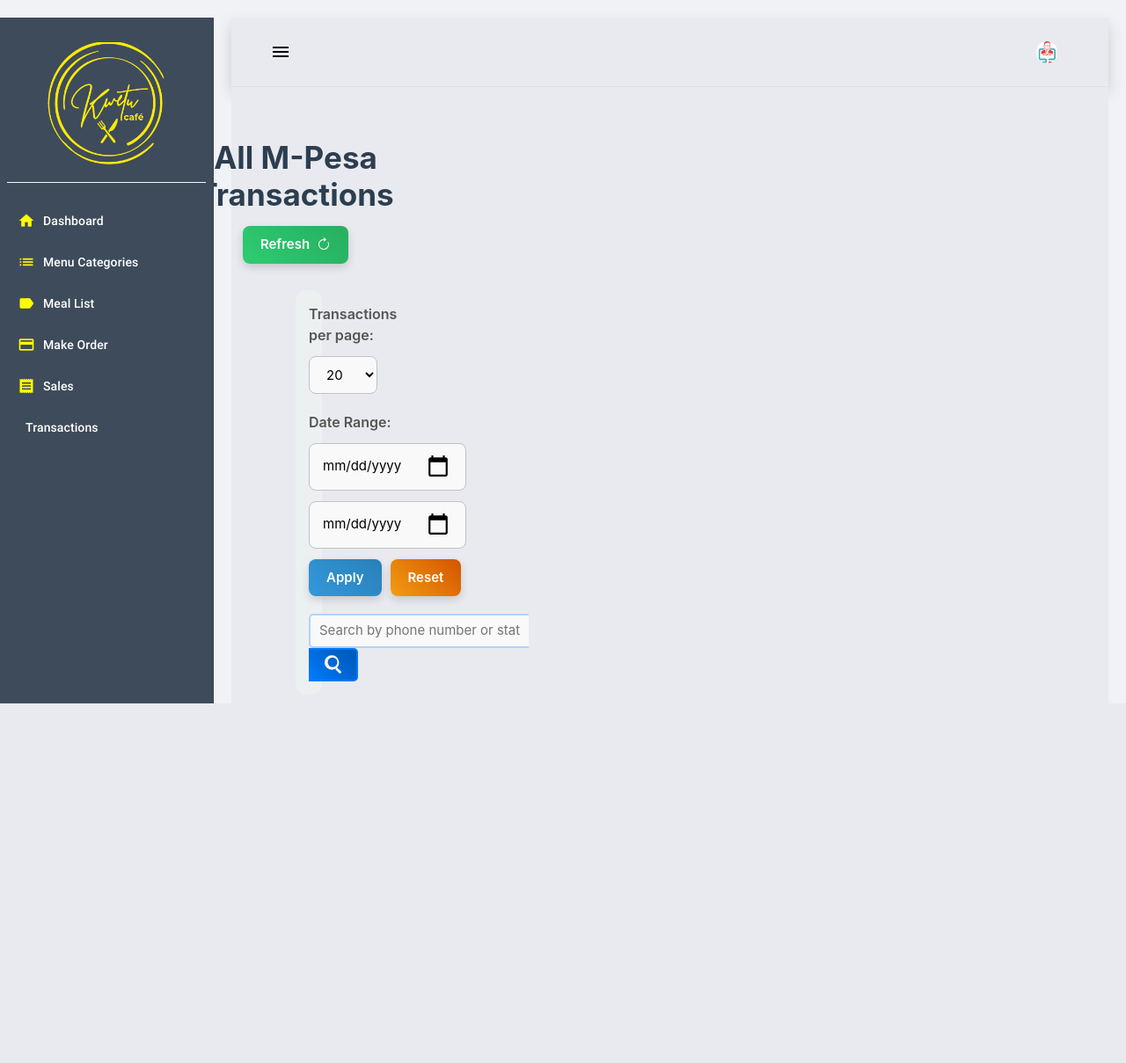
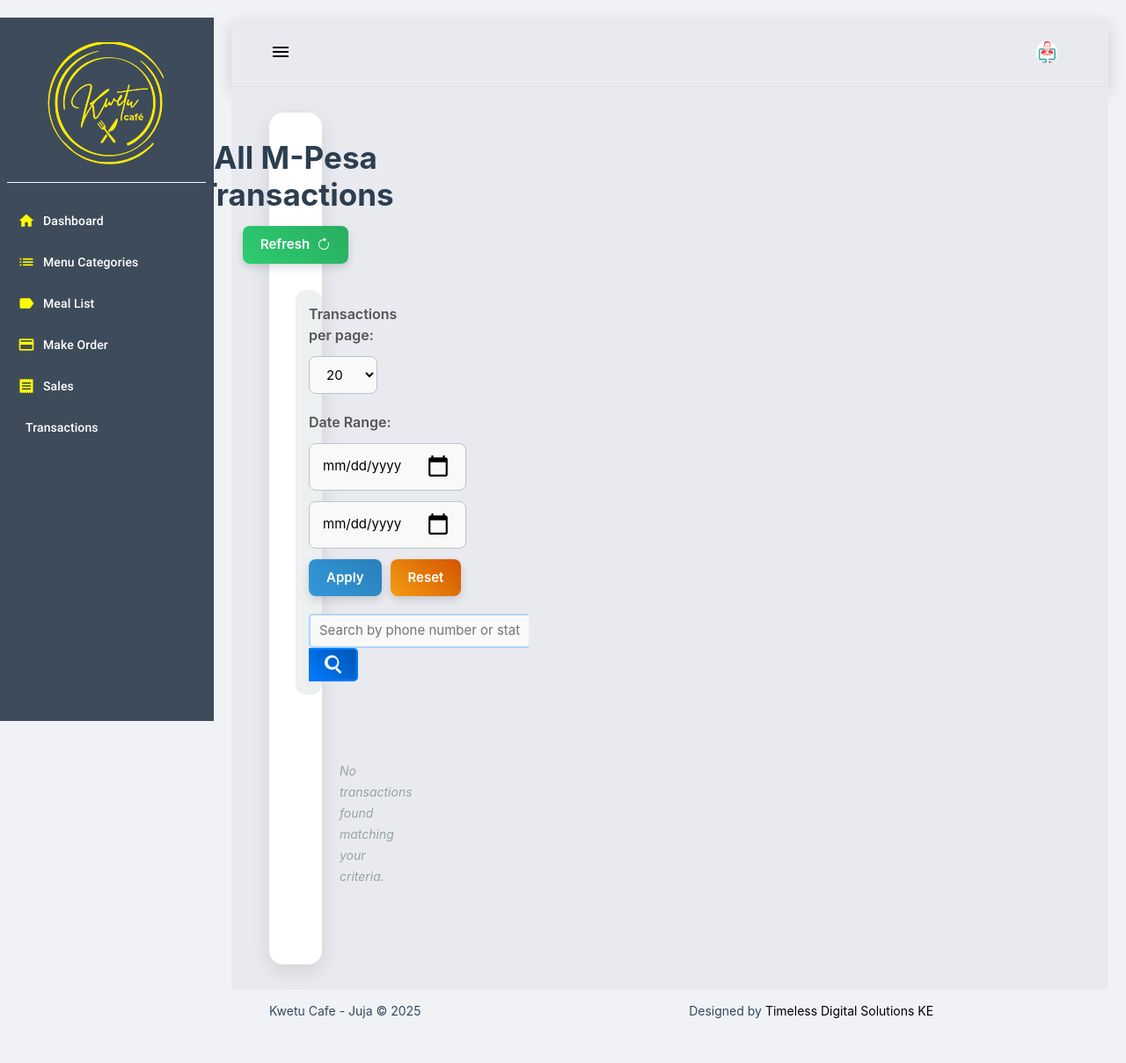
Before and after one commit to alfredmm/kwetu-cafe-pos-v2, a Django app: page /transactions/ in a window 1280 px wide. Shown: the whole page at 88% size. Before the commit the page ends 800 px from the top, so only its background shows below. Run offline with Django 3.2, Linux system fonts and the light colour scheme; data that the repository does not hold is empty; some libraries are stand-ins or nearby versions.

Commit message:
Updated transactions.html css and default/css/styles

```diff
--- a/posApp/templates/posApp/transactions.html
+++ b/posApp/templates/posApp/transactions.html
@@ -13,35 +13,13 @@ margin: 0;
 padding: 20px;
 color: #34495e;
 }
-/* Add this to your style block */
-.container-fluid {
-    max-width: none !important;
-    width: 100% !important;
-    margin: 0 !important;
-    padding: 30px !important;
-}
-
-/* Ensure the table container takes full width */
-#table-container {
-    width: 100% !important;
-}
-
-/* Make the table responsive */
-table {
-    width: 100% !important;
-    min-width: 100% !important;
-}
-
-/* Override any conflicting width constraints from other CSS files */
-body, html {
-    width: 100%;
-    overflow-x: hidden;
-}
-
-/* Fix for the form shrinking issue */
-.body-wrapper .main-wrapper .page-wrapper .content-wrapper {
-    min-height: calc(100vh - 84px - 62px) !important;
-    width: 100% !important;
+.container {
+max-width: 1200px;
+margin: 0 auto;
+background-color: #ffffff;
+padding: 30px;
+border-radius: 16px;
+box-shadow: 0 8px 24px rgba(0, 0, 0, 0.1);
 }
 .header-with-button {
 display: flex;
@@ -377,7 +355,7 @@ color: #555;
 }
 </style>
 
-<div class="container-fluid">
+<div class="container">
 
   <div class="header-with-button">
     <h1>All M-Pesa Transactions</h1>
--- a/static/posAPP/assets/default/css/style.css
+++ b/static/posAPP/assets/default/css/style.css
@@ -1,9 +1,33 @@
-html,
-body {
-    height: 100%;
-    width: 100%;
+/* Add this to your style block */
+.container-fluid {
+    max-width: none !important;
+    width: 100% !important;
+    margin: 0 !important;
+    padding: 30px !important;
 }
 
+/* Ensure the table container takes full width */
+#table-container {
+    width: 100% !important;
+}
+
+/* Make the table responsive */
+table {
+    width: 100% !important;
+    min-width: 100% !important;
+}
+
+/* Override any conflicting width constraints from other CSS files */
+body, html {
+    width: 100%;
+    overflow-x: hidden;
+}
+
+/* Fix for the form shrinking issue */
+.body-wrapper .main-wrapper .page-wrapper .content-wrapper {
+    min-height: calc(100vh - 84px - 62px) !important;
+    width: 100% !important;
+}
 .loader-wrapper {
     background: #e9eaefa6 !important;
 }
```
